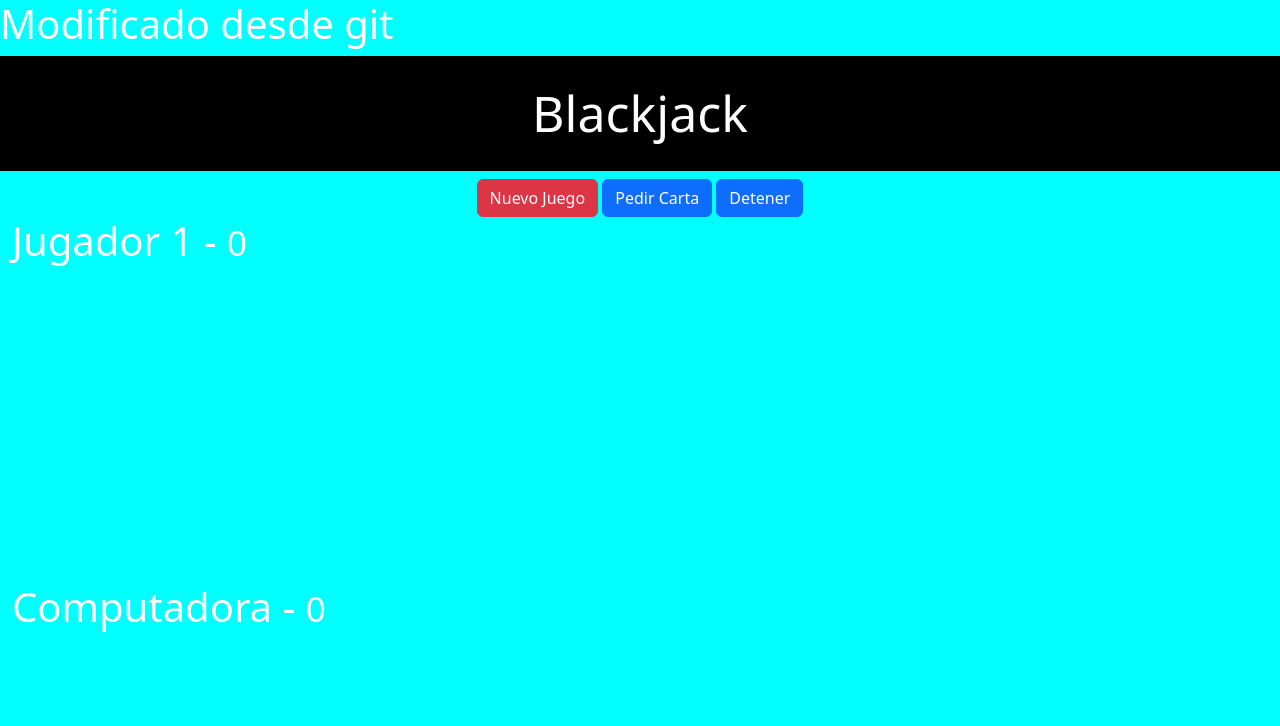
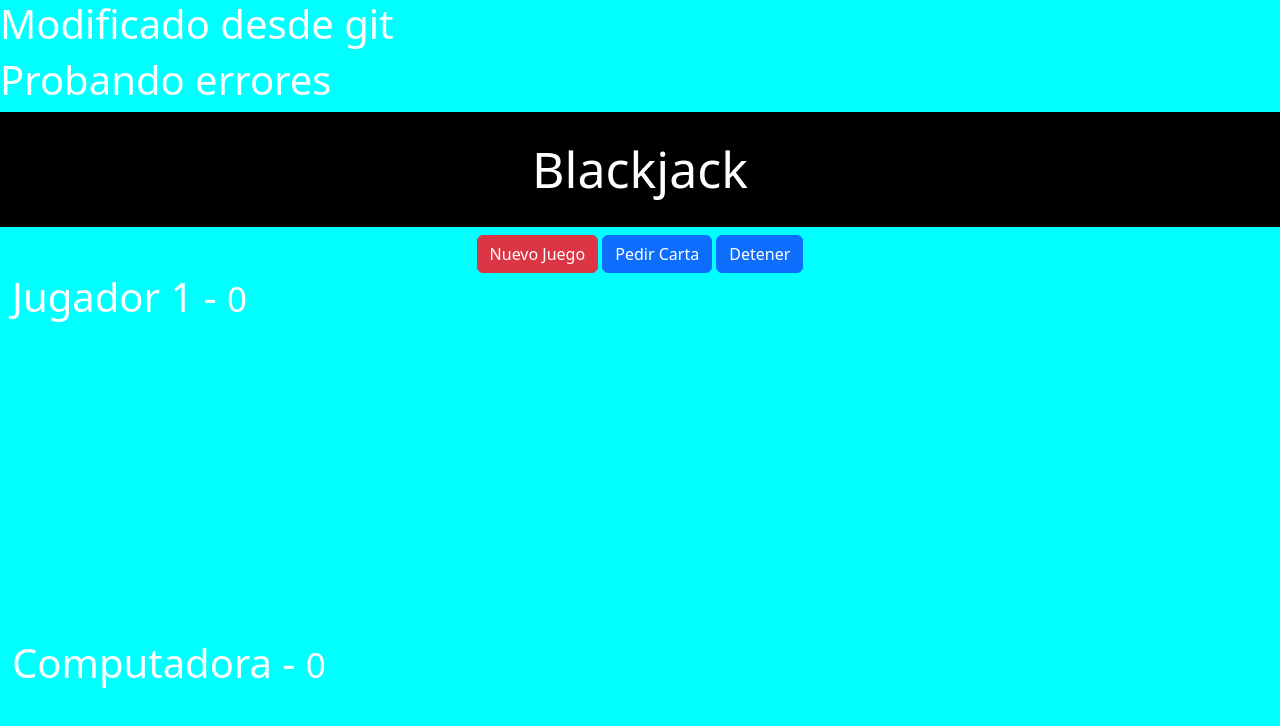
Before and after one commit to Ricardo-A23/blackjack, a plain HTML site: page assets/index.html in a window 1280 px wide. Drawn offline with nearby package versions, Linux system fonts and the light colour scheme.

Commit message:
Update index.html

```diff
--- a/assets/index.html
+++ b/assets/index.html
@@ -15,6 +15,7 @@
   </head>
   <body>
     <h1>Modificado desde git</h1>
+    <h1>Probando errores</h1>
     <header class="titulo">Blackjack</header>
 
     <div class="row mt-2">
```
